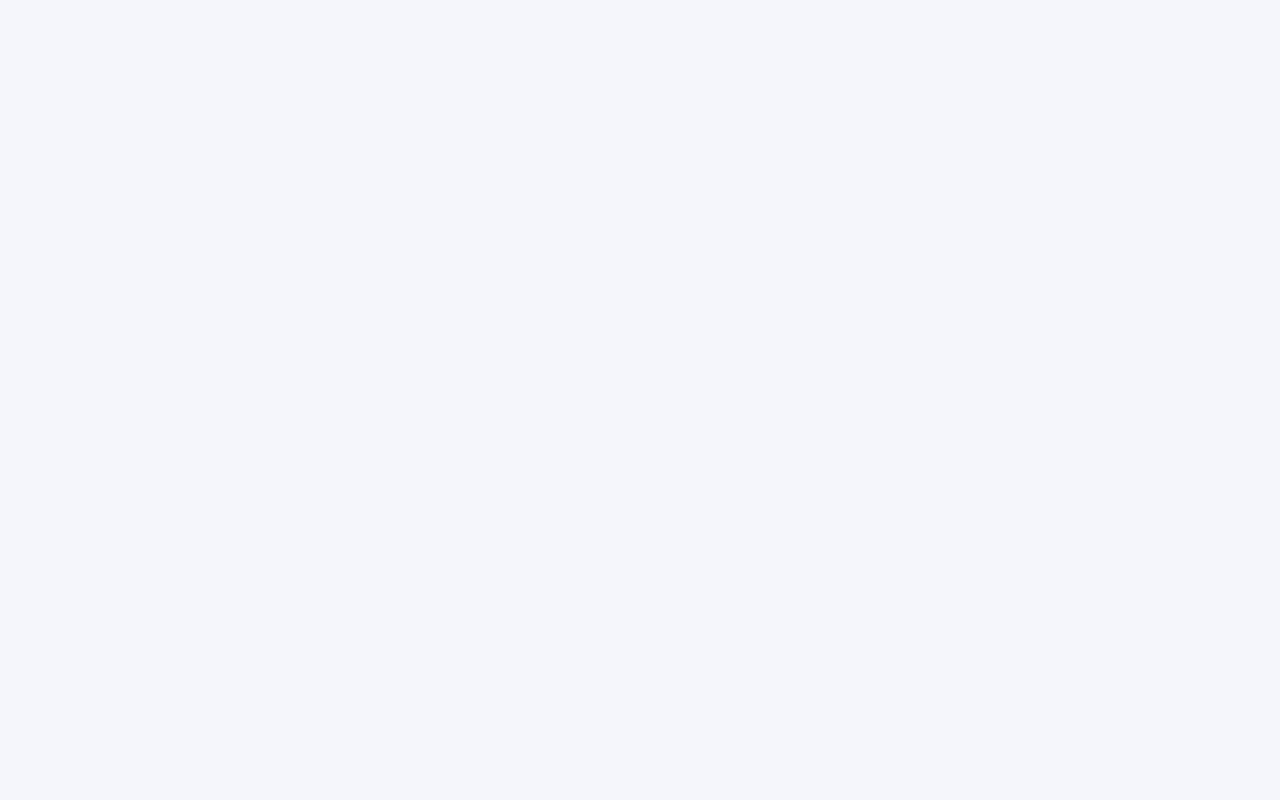
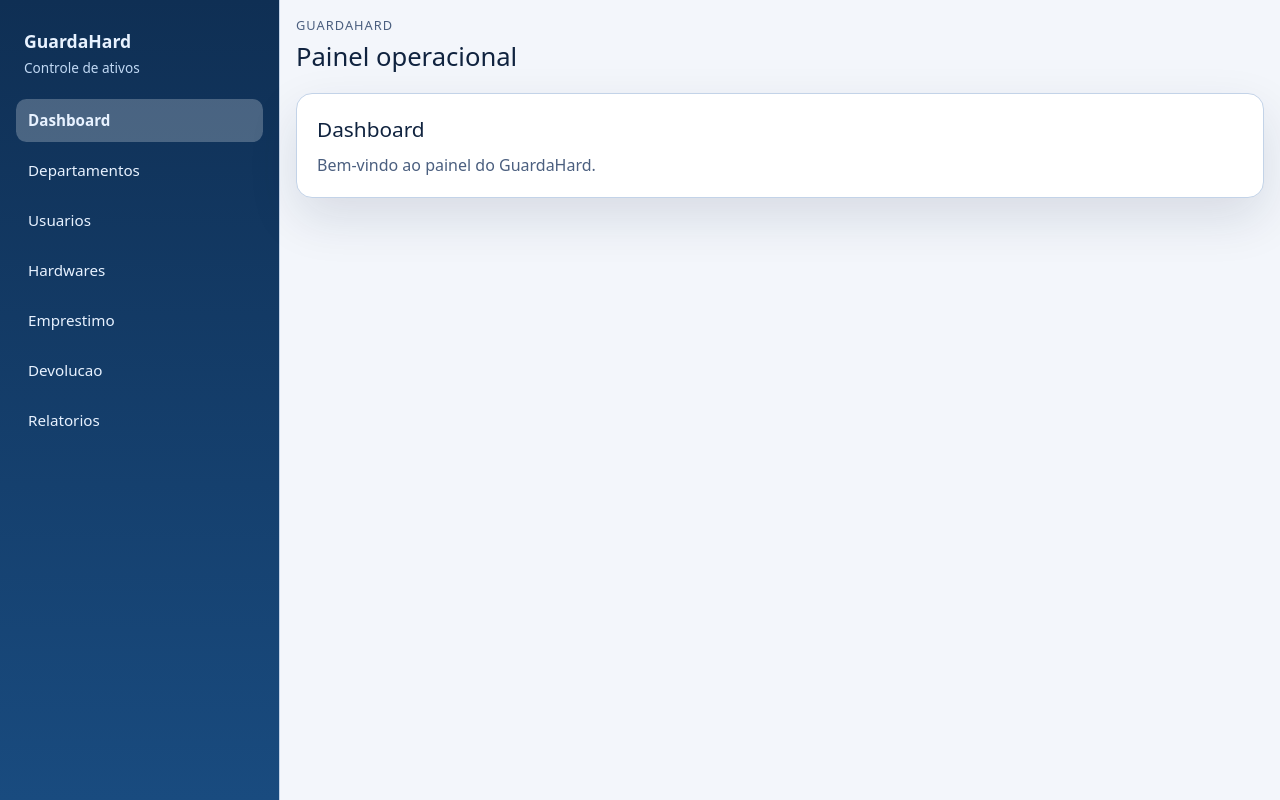
Before and after one commit to typevitor/guarda-hard, a Next.js app in the folder app/: page / in a window 1280 px wide. Before the commit this address had no page. Built offline with nearby package versions, Linux system fonts and the light colour scheme.

Commit message:
fix(app): use real root route and strengthen sidebar menu tests

```diff
--- a/app/package.json
+++ b/app/package.json
@@ -22,6 +22,7 @@
   },
   "devDependencies": {
     "@tailwindcss/postcss": "^4",
+    "@testing-library/react": "^16.3.2",
     "@types/node": "^20",
     "@types/react": "^19",
     "@types/react-dom": "^19",
--- a/app/src/app/page.tsx
+++ b/app/src/app/page.tsx
@@ -1,5 +1,12 @@
-import { redirect } from "next/navigation";
+import { AppShell } from "../components/layout/app-shell";
 
 export default function Home() {
-  redirect("/(dashboard)");
+  return (
+    <AppShell>
+      <div className="panel-card">
+        <h2 className="panel-title">Dashboard</h2>
+        <p className="panel-text">Bem-vindo ao painel do GuardaHard.</p>
+      </div>
+    </AppShell>
+  );
 }
```
Also changed, not shown: 2 other files (tests, documents, lock files or other folders).
